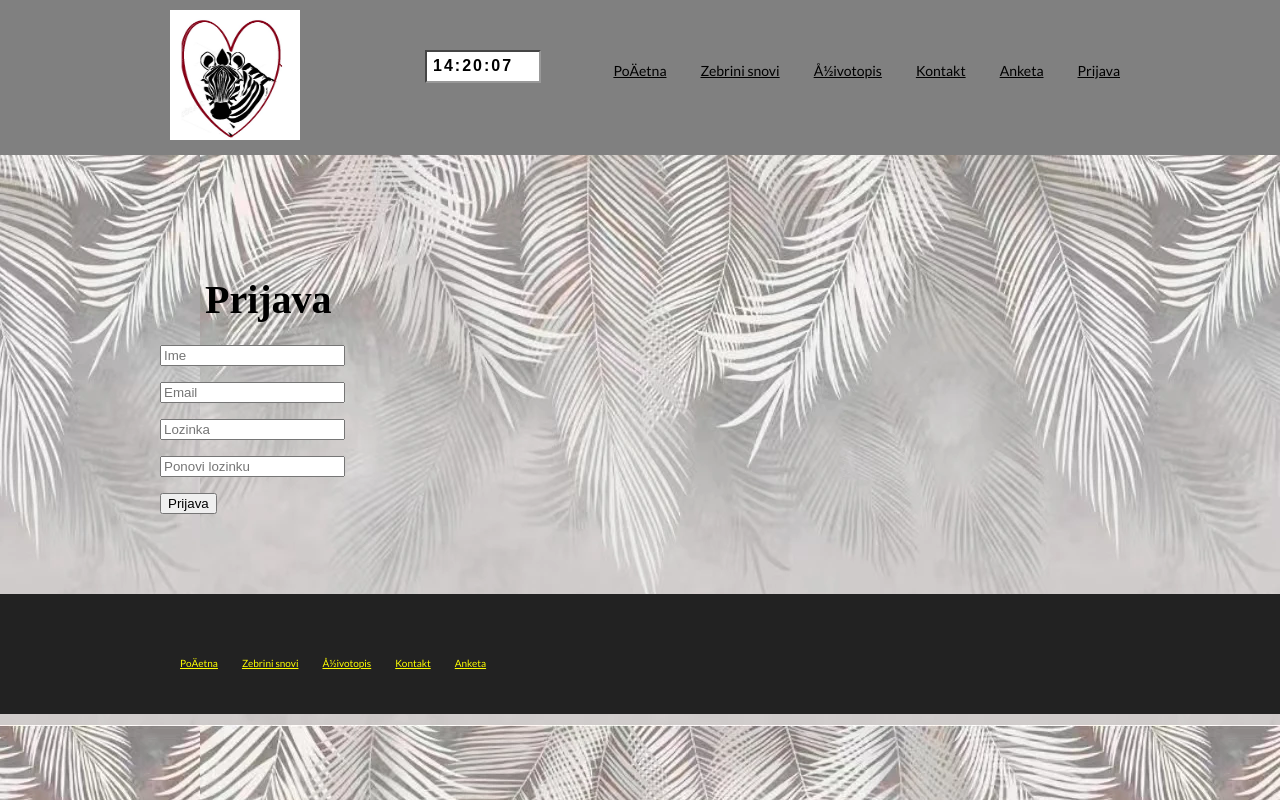
After one commit to Lemartina/webzsmn, a PHP site: page /obrazacprijave.html in a window 1280 px wide. The commit adds this page. Run offline with PHP 8.4, Linux system fonts and the light colour scheme.

Commit message:
dodan novi ekran prijave

```diff
--- /dev/null
+++ b/obrazacprijave.html
@@ -0,0 +1,90 @@
+<!DOCTYPE html>
+<html>
+<head>
+<meta charset='UFT-8'>
+<title> </title>
+<link href='http://fonts.googleapis.com/css?family=Lato&subset=latin,latin-ext' rel='stylesheet' type='text/css'>
+<link rel='stylesheet' type='text/css' href='style.css'>
+<script src='javabar.js'></script>
+
+
+
+
+
+
+</head>
+<body onload='startTime()''>
+
+<div id='txt' class='clockStyle'></div>
+
+
+<header>
+	<div class='wrapper'>
+		<a href='zs.html'>
+		<img src='zebra.jpg'  alt='zebra logo'>
+		</a>
+
+
+
+		<nav>
+			<ul>
+			<li><a href="index.html">Početna</a></li>
+			<li><a href="zs.html">Zebrini snovi</a></li>
+			<li><a href="ml.html">Životopis</a></li>
+			<li><a href="knt.html">Kontakt</a></li>
+			<li><a href="ank.html">Anketa</a></li>
+			<li><a href="obrazacprijave.html">Prijava</a></li>
+			</ul>
+		</nav>
+	</div>
+</header>
+
+	<div class="opis-box">
+	</div>
+
+	<div class="index-intro">
+		<div class="wrapper">
+			<h1>Prijava</h1>
+			<form action="procesprijave.php" method="post" novalidate>
+                <div>
+                   <input type="text" id="name" name= "name" placeholder='Ime'>
+                   <br><br>
+                </div>
+
+                <div>
+                   <input type="text" id="email" name= "email" placeholder='Email'>
+                   <br><br>
+                </div>
+
+                <div>
+                    <input type="password" id="password" name= "password" placeholder='Lozinka'>
+                   <br><br>
+                </div>
+
+                <div>
+                    <input type="password_confirmation" id="password_confirmation" name= "password" placeholder='Ponovi lozinku'>
+                    <br><br>
+                 </div>
+
+                 <button>Prijava</button>
+
+           </form>
+		</div>
+	</div>
+</section>
+
+<footer>
+	<div class="wrapper">
+		<nav>
+			<ul>
+			<li><a href="index.html">Početna</a></li>
+			<li><a href="zs.html">Zebrini snovi</a></li>
+			<li><a href="ml.html">Životopis</a></li>
+			<li><a href="knt.html">Kontakt</a></li>
+			<li><a href="ank.html">Anketa</a></li>
+			</ul>
+		</nav>
+	</div>
+</footer>
+</body>
+</html>
--- a/style.css
+++ b/style.css
@@ -214,7 +214,7 @@ header nav ul li a{
 
 .index-news article {
 	width: 18%;
-	background-color: red;
+	background-color: yellow;
 	float: left;
 	margin: 0px 1%;
 }
@@ -341,10 +341,10 @@ header nav ul li a{
 	.form-box button {
 	width: 100px;
 	height: 30px;
-	background-color: red;
+	background-color: yellow;
 	border: none;
 	font-size: 16px;
-	color: #fff;
+	color: #282828;
 	font-family: Lato;
 	text-transform: uppercase;
 	}
--- a/zs.html
+++ b/zs.html
@@ -34,7 +34,7 @@
 			<li><a href="ml.html">Životopis</a></li>
 			<li><a href="knt.html">Kontakt</a></li>
 			<li><a href="ank.html">Anketa</a></li>
-			<li><a href="naslovnica.php">Prijava</a></li>
+			<li><a href="obrazacprijave.html">Prijava</a></li>
 			</ul>
 		</nav>
 	</div>
```
Also changed, not shown: procesprijave.php (added, +7 -0 lines).
